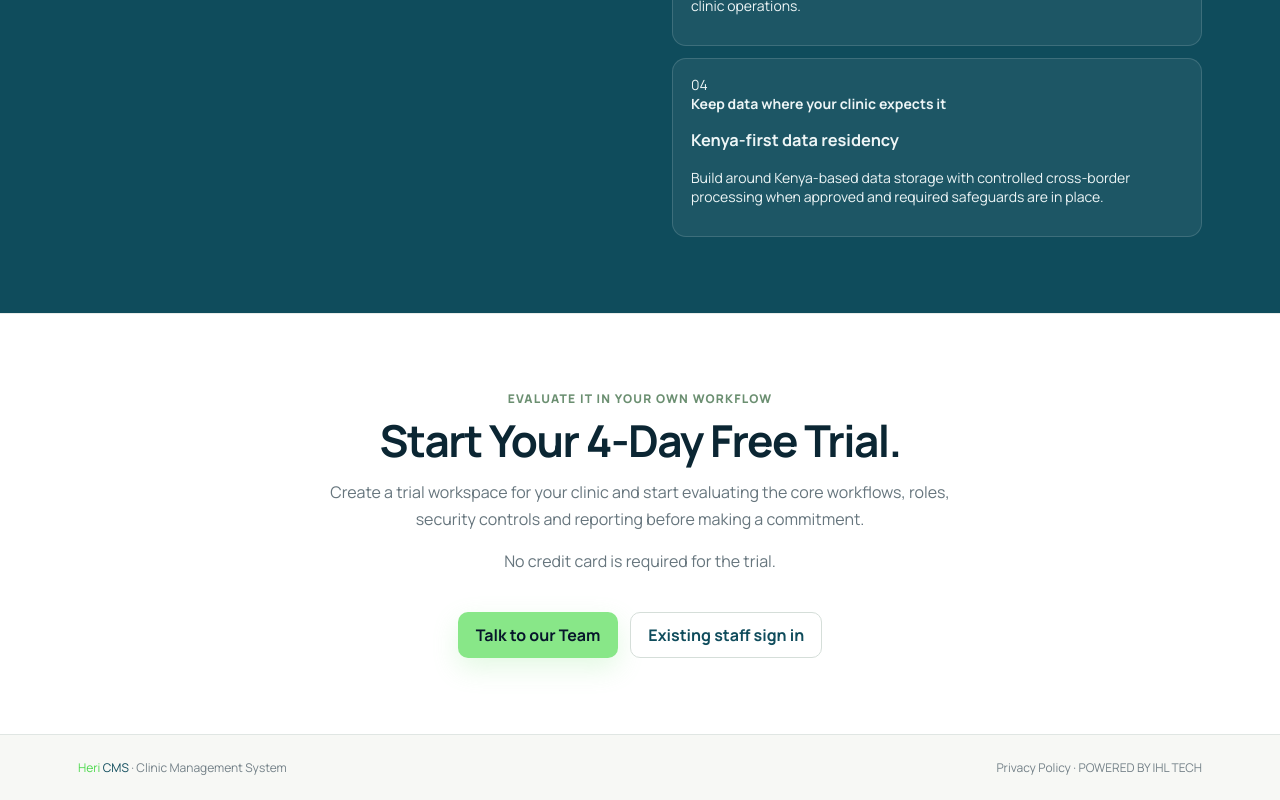
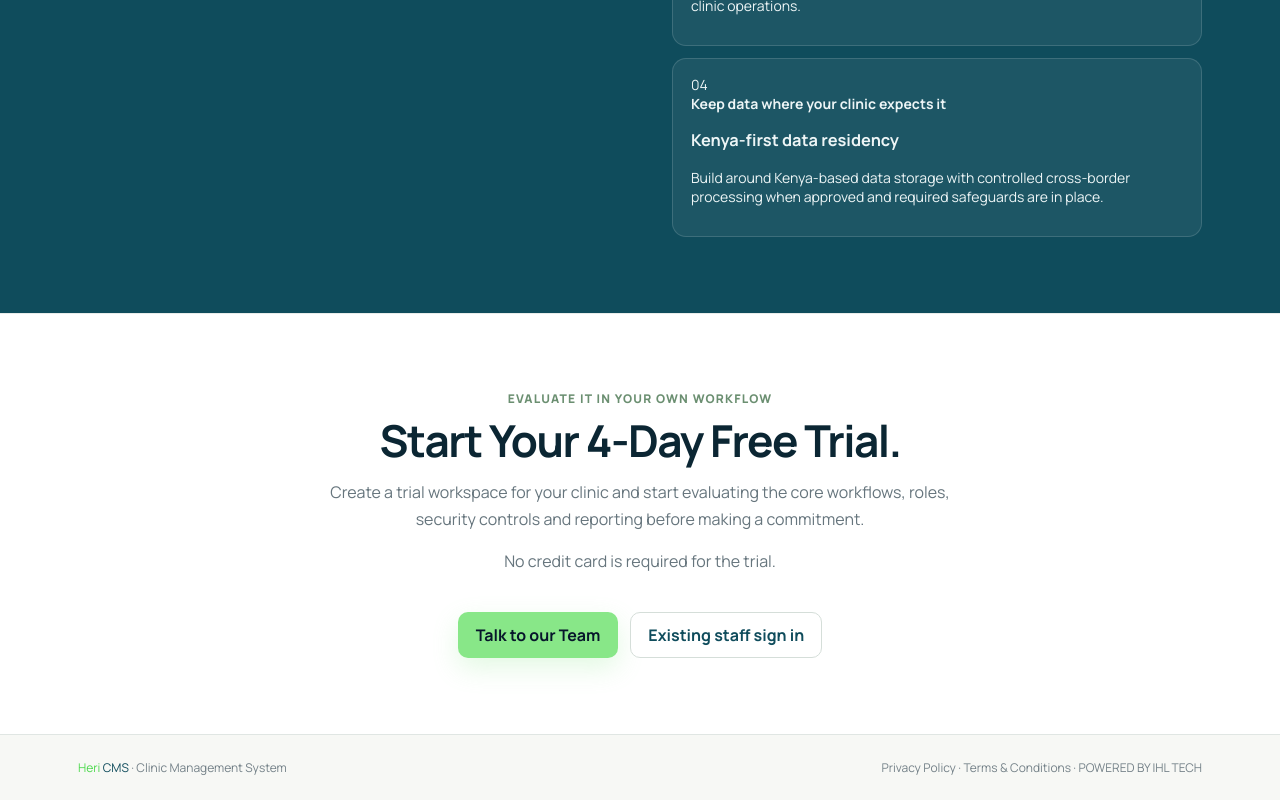
Before and after one commit to violetkimani77-ux/clinic-management-system, a Next.js app: page / in a window 1280 px wide. Shown: the part 2271-3071 px from the top of the page. Built offline with nearby package versions, Linux system fonts and the light colour scheme.

Commit message:
feat: add terms link to landing footer

```diff
--- a/app/page.tsx
+++ b/app/page.tsx
@@ -44,6 +44,6 @@ export default function HomePage() {
     <section id="showcase" className={videoStyles.showcase}><div className={videoStyles.inner}><div className={videoStyles.layout}><div className={videoStyles.browser}><div className={videoStyles.chrome}><span className={videoStyles.dots}><i /><i /><i /></span><span>Heri CMS · Product showcase</span><span className={videoStyles.badge}>Live workspace</span></div><video className={videoStyles.video} src="/hero-dashboard.mp4" autoPlay muted loop playsInline preload="auto" aria-label="Animated Heri CMS dashboard product showcase"><source src="/hero-dashboard.mp4" type="video/mp4" /></video></div><div className={videoStyles.intro}><p className={videoStyles.kicker}>See Heri CMS in action</p><h2 className={videoStyles.title}>A closer look at the workspace your team will use every day.</h2><p className={videoStyles.text}>Empower your team with the tools, visibility and support they need.</p></div></div></div></section>
     <section id="security" className={`${styles.section} ${styles.security}`}><div className={styles.sectionInner}><div><p className={styles.sectionKicker}>Security by design</p><h2 className={styles.sectionTitle}>Protection that keeps your data secure, accountable and controlled.</h2><p className={styles.sectionText}>Heri CMS combines practical security controls with clinic operations, helping protect sensitive information while making access easier to manage as your team grows.</p></div><div className={styles.securityList}>{securityItems.map((item, index) => <div key={item.feature} className={styles.securityItem}><span aria-hidden="true">0{index + 1}</span><div><strong>{item.benefit}</strong><h3>{item.feature}</h3><p>{item.detail}</p></div></div>)}</div></div></section>
     <section id="trial" className={`${styles.section} ${styles.cta}`}><div className={styles.sectionInner}><div className={styles.sectionIntro}><p className={styles.sectionKicker}>Evaluate it in your own workflow</p><h2 className={styles.sectionTitle}>Start Your 4-Day Free Trial.</h2><p className={styles.sectionText}>Create a trial workspace for your clinic and start evaluating the core workflows, roles, security controls and reporting before making a commitment.</p><p className={styles.sectionText}>No credit card is required for the trial.</p></div><div className={`${styles.heroActions} ${styles.ctaActions}`}><a href="mailto:invest@investit.click" className={styles.primaryButton}>Talk to our Team</a><Link href="/login" className={styles.secondaryButton}>Existing staff sign in</Link></div></div></section>
-    <footer className={styles.footer}><div className={styles.footerInner}><span><span className={styles.brandHeri}>Heri</span><span className={styles.brandCms}> CMS</span> · Clinic Management System</span><span><Link href="/privacy" className={styles.footerLink}>Privacy Policy</Link><span aria-hidden="true"> · </span>POWERED BY IHL TECH</span></div></footer>
+    <footer className={styles.footer}><div className={styles.footerInner}><span><span className={styles.brandHeri}>Heri</span><span className={styles.brandCms}> CMS</span> · Clinic Management System</span><span><Link href="/privacy" className={styles.footerLink}>Privacy Policy</Link><span aria-hidden="true"> · </span><Link href="/terms" className={styles.footerLink}>Terms &amp; Conditions</Link><span aria-hidden="true"> · </span>POWERED BY IHL TECH</span></div></footer>
   </main>;
 }
```
